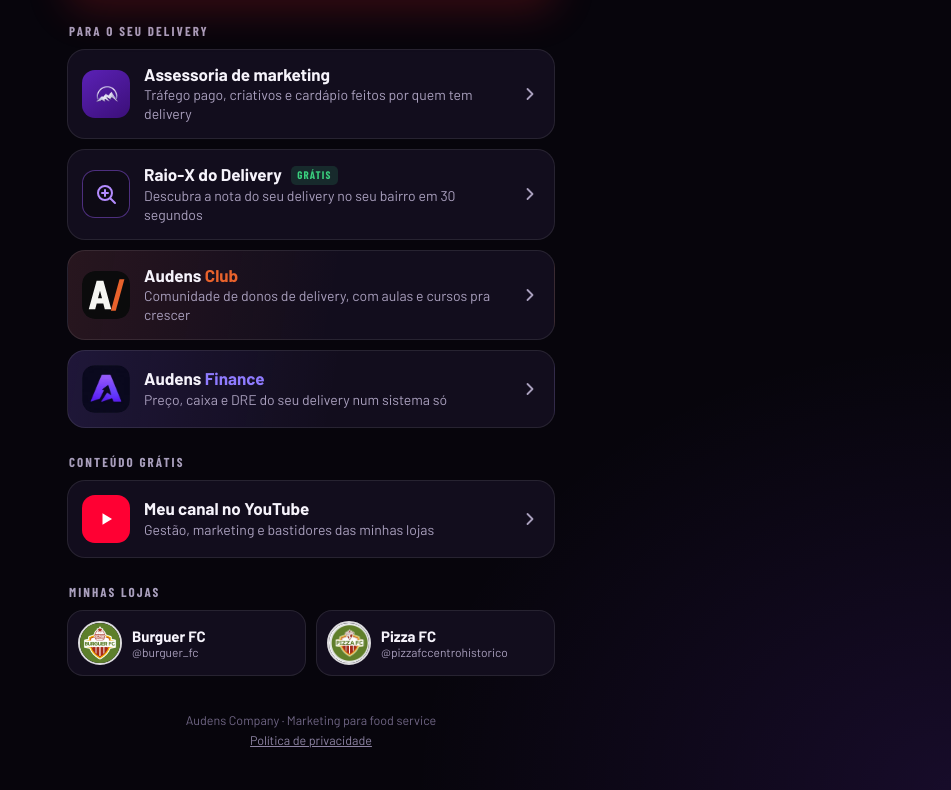
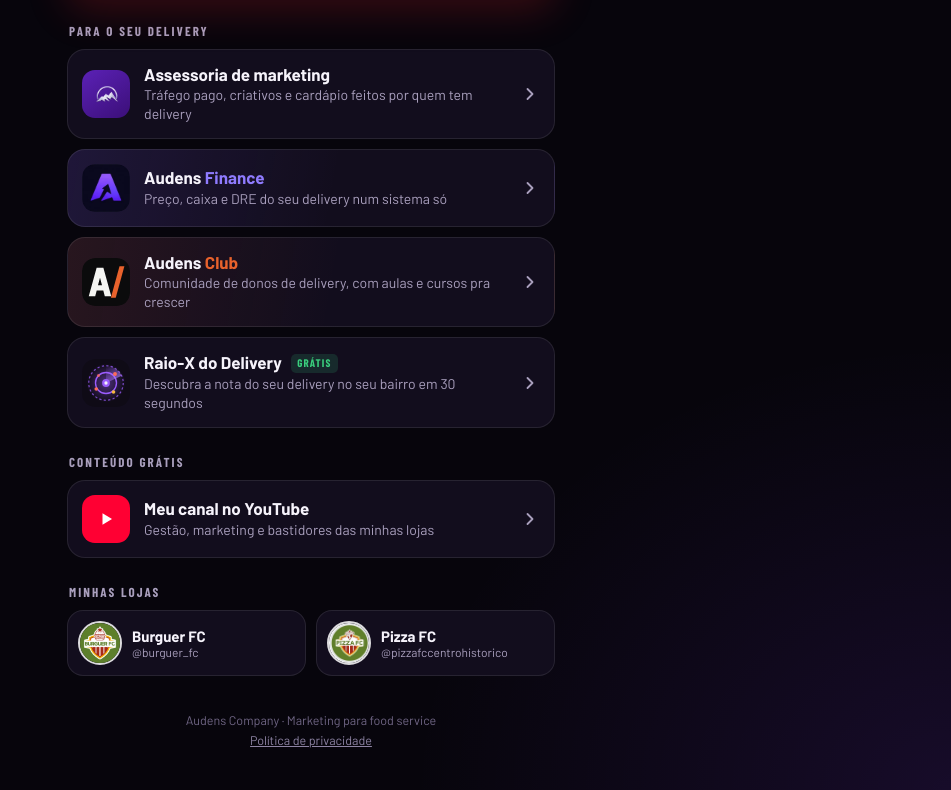
Before and after one commit to Audenscompany/audens-lp, a plain HTML site: page links/index.html in a window 1280 px wide. Shown: the part 798-1588 px from the top of the page, without its empty margins (329-1280 px from the left). Drawn offline with nearby package versions, Linux system fonts and the light colour scheme; no server answers; a web font is replaced by a local one.

Commit message:
Links da bio: ordem Assessoria, Finance, Club, Raio-X e ícone próprio do Raio-X
Co-Authored-By: Claude Opus 5.5 <noreply@anthropic.com>
Claude-Session: https://claude.ai/code/session_01YRzdW5igTrYG8ARRaustoN

```diff
--- a/links/index.html
+++ b/links/index.html
@@ -150,9 +150,9 @@ footer a{color:#8d83a3;text-decoration:underline}
       <span class="tx"><b>Assessoria de marketing</b><span>Tráfego pago, criativos e cardápio feitos por quem tem delivery</span></span>
       <span class="ar"><svg viewBox="0 0 24 24" fill="none" stroke="currentColor" stroke-width="2.2" stroke-linecap="round" stroke-linejoin="round"><path d="M9 6l6 6-6 6"/></svg></span>
     </a>
-    <a class="lk rx" href="/raio-x/?utm_source=instagram&amp;utm_medium=bio&amp;utm_campaign=perfil" data-l="raio-x">
-      <span class="ic rx"><svg viewBox="0 0 24 24" fill="none" stroke="currentColor" stroke-width="2" stroke-linecap="round" stroke-linejoin="round"><circle cx="11" cy="11" r="7"/><path d="M21 21l-4.3-4.3"/><path d="M8 11h6M11 8v6"/></svg></span>
-      <span class="tx"><b>Raio-X do Delivery <span class="tag">Grátis</span></b><span>Descubra a nota do seu delivery no seu bairro em 30 segundos</span></span>
+    <a class="lk fin" href="https://audensfinance.com.br/?utm_source=instagram&amp;utm_medium=bio&amp;utm_campaign=perfil" data-l="finance" rel="noopener">
+      <span class="ic brand"><img src="finance.webp" alt="" width="48" height="48"></span>
+      <span class="tx"><b>Audens <em>Finance</em></b><span>Preço, caixa e DRE do seu delivery num sistema só</span></span>
       <span class="ar"><svg viewBox="0 0 24 24" fill="none" stroke="currentColor" stroke-width="2.2" stroke-linecap="round" stroke-linejoin="round"><path d="M9 6l6 6-6 6"/></svg></span>
     </a>
     <a class="lk club" href="https://www.audensclub.com.br/?utm_source=instagram&amp;utm_medium=bio&amp;utm_campaign=perfil" data-l="club" rel="noopener">
@@ -160,9 +160,9 @@ footer a{color:#8d83a3;text-decoration:underline}
       <span class="tx"><b>Audens <em>Club</em></b><span>Comunidade de donos de delivery, com aulas e cursos pra crescer</span></span>
       <span class="ar"><svg viewBox="0 0 24 24" fill="none" stroke="currentColor" stroke-width="2.2" stroke-linecap="round" stroke-linejoin="round"><path d="M9 6l6 6-6 6"/></svg></span>
     </a>
-    <a class="lk fin" href="https://audensfinance.com.br/?utm_source=instagram&amp;utm_medium=bio&amp;utm_campaign=perfil" data-l="finance" rel="noopener">
-      <span class="ic brand"><img src="finance.webp" alt="" width="48" height="48"></span>
-      <span class="tx"><b>Audens <em>Finance</em></b><span>Preço, caixa e DRE do seu delivery num sistema só</span></span>
+    <a class="lk rx" href="/raio-x/?utm_source=instagram&amp;utm_medium=bio&amp;utm_campaign=perfil" data-l="raio-x">
+      <span class="ic brand"><img src="raiox.svg" alt="" width="48" height="48"></span>
+      <span class="tx"><b>Raio-X do Delivery <span class="tag">Grátis</span></b><span>Descubra a nota do seu delivery no seu bairro em 30 segundos</span></span>
       <span class="ar"><svg viewBox="0 0 24 24" fill="none" stroke="currentColor" stroke-width="2.2" stroke-linecap="round" stroke-linejoin="round"><path d="M9 6l6 6-6 6"/></svg></span>
     </a>
   </div>
```
Also changed, not shown: links/raiox.svg (added).
